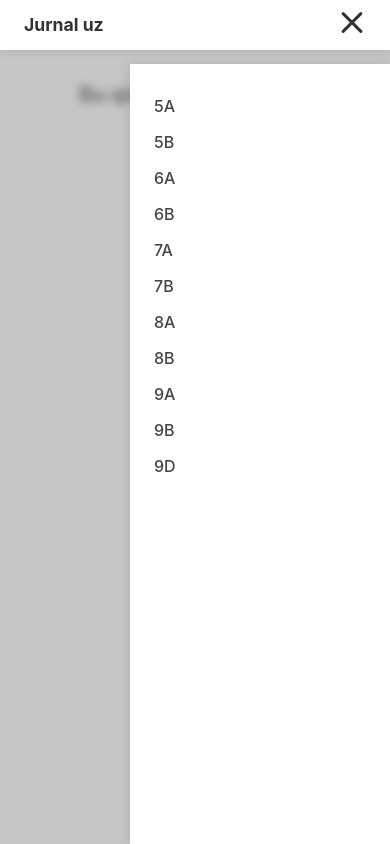
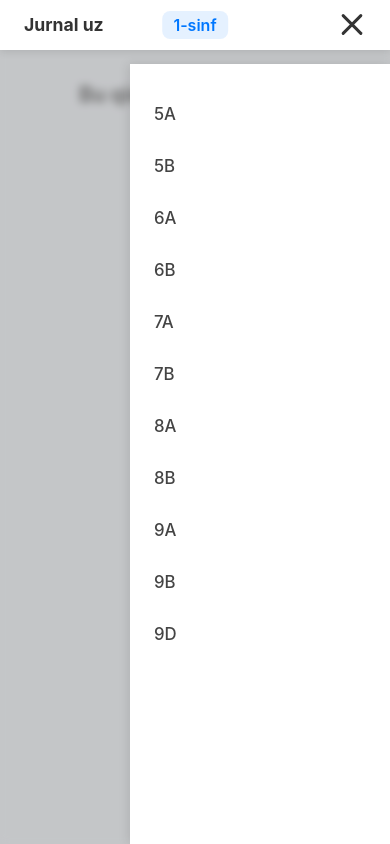
Before and after one commit to ibrohimovich884/jurnal-uz, a React (Vite) app: page /class/1 in a window 390 px wide. Both pictures are taken after a click on the button "Menyuni ochish". Built offline with nearby package versions, Linux system fonts and the light colour scheme.

Commit message:
update navbar design

```diff
--- a/src/components/Navbar.css
+++ b/src/components/Navbar.css
@@ -1,11 +1,27 @@
+/* === CSS VARIABLES === */
+:root {
+    --primary-color: #0077ff;
+    --text-color: #333;
+    --text-secondary: #444;
+    --white: #ffffff;
+    --shadow: rgba(0, 0, 0, 0.1);
+    --overlay: rgba(0, 0, 0, 0.2);
+    --navbar-height: 64px;
+}
+
 /* === GLOBAL NAVBAR STYLE === */
 .navbar {
-    background: #ffffff;
-    box-shadow: 0 2px 8px rgba(0, 0, 0, 0.1);
+    background: var(--white);
+    box-shadow: 0 2px 8px var(--shadow);
     position: sticky;
     top: 0;
     z-index: 1000;
     width: 100%;
+    transition: box-shadow 0.3s ease;
+}
+
+.navbar.scrolled {
+    box-shadow: 0 4px 12px var(--shadow);
 }
 
 /* Navbar container */
@@ -16,6 +32,7 @@
     display: flex;
     align-items: center;
     justify-content: space-between;
+    position: relative;
 }
 
 /* Logo styling */
@@ -25,19 +42,40 @@
     justify-content: center;
     font-size: 1.3rem;
     font-weight: 700;
-    color: #333;
+    color: var(--text-color);
     text-decoration: none;
     transition: color 0.3s ease;
-}
-
-.logo img {
-    width: 24px;
-    height: 24px;
-    margin-right: 0.5rem;
+    z-index: 10;
 }
 
 .logo:hover {
-    color: #0077ff;
+    color: var(--primary-color);
+}
+
+/* Hozirgi sinf ko'rsatish (faqat mobile) */
+.current-class-mobile {
+    display: none;
+    position: absolute;
+    left: 50%;
+    transform: translateX(-50%);
+    font-size: 1.1rem;
+    font-weight: 600;
+    color: var(--primary-color);
+    background: rgba(0, 119, 255, 0.1);
+    padding: 0.3rem 0.8rem;
+    border-radius: 8px;
+    animation: fadeIn 0.3s ease;
+}
+
+@keyframes fadeIn {
+    from {
+        opacity: 0;
+        transform: translateX(-50%) translateY(-5px);
+    }
+    to {
+        opacity: 1;
+        transform: translateX(-50%) translateY(0);
+    }
 }
 
 /* Navigation links (desktop view) */
@@ -48,15 +86,16 @@
 
 .nav-link {
     text-decoration: none;
-    color: #444;
+    color: var(--text-secondary);
     font-weight: 500;
     font-size: 1rem;
     position: relative;
     transition: color 0.3s ease;
 }
 
-.nav-link:hover {
-    color: #0077ff;
+.nav-link:hover,
+.nav-link.active {
+    color: var(--primary-color);
 }
 
 .nav-link::after {
@@ -66,14 +105,14 @@
     left: 0;
     width: 0%;
     height: 2px;
-    background: #0077ff;
+    background: var(--primary-color);
     transition: width 0.3s ease;
 }
 
-.nav-link:hover::after {
+.nav-link:hover::after,
+.nav-link.active::after {
     width: 100%;
 }
-
 
 /* === HAMBURGER MENU (mobile) === */
 .menu-toggle {
@@ -86,48 +125,21 @@
     border: none;
     cursor: pointer;
     padding: 0;
-    z-index: 2000;
+    z-index: 1100;
 }
 
 .menu-toggle span {
-    background: #333;
+    background: var(--text-color);
     height: 3px;
     width: 100%;
     border-radius: 2px;
     margin-bottom: 4px;
-    transition: 0.3s ease;
+    transition: all 0.3s ease;
 }
 
-/* === ACTIVE NAVIGATION LINK === */
-.nav-link.active {
-    color: #0077ff;
+.menu-toggle span:last-child {
+    margin-bottom: 0;
 }
-
-.nav-link.active::after {
-    width: 100%;
-    background: #0077ff;
-}
-
-/* === BLUR OVERLAY (when menu opens) === */
-.blur-overlay {
-    position: fixed;
-    top: 0;
-    left: 0;
-    width: 100%;
-    height: 100%;
-    backdrop-filter: blur(4px);
-    background: rgba(0, 0, 0, 0.2);
-    z-index: 20;
-    opacity: 0;
-    pointer-events: none;
-    transition: opacity 0.3s ease;
-}
-
-.blur-overlay.active {
-    opacity: 1;
-    pointer-events: all;
-}
-
 
 /* Animation for active state */
 .menu-toggle.active span:nth-child(1) {
@@ -142,30 +154,77 @@
     transform: translateY(-7px) rotate(-45deg);
 }
 
+/* === BLUR OVERLAY (when menu opens) === */
+.blur-overlay {
+    position: fixed;
+    top: 0;
+    left: 0;
+    width: 100%;
+    height: 100%;
+    backdrop-filter: blur(4px);
+    background: var(--overlay);
+    z-index: 999;
+    opacity: 0;
+    pointer-events: none;
+    transition: opacity 0.3s ease;
+}
+
+.blur-overlay.active {
+    opacity: 1;
+    pointer-events: all;
+}
+
 /* === MOBILE RESPONSIVE DESIGN === */
 @media (max-width: 768px) {
+    /* Hozirgi sinfni ko'rsatish */
+    .current-class-mobile {
+        display: block;
+    }
+
     .nav-links {
         position: fixed;
-        top: 64px;
+        top: var(--navbar-height);
         right: -100%;
         flex-direction: column;
-        background: #fff;
+        background: var(--white);
         width: 60%;
         max-width: 260px;
-        height: calc(100vh - 64px);
+        height: calc(100vh - var(--navbar-height));
+        height: calc(100dvh - var(--navbar-height)); /* Dynamic viewport height */
         padding: 2rem 1.5rem;
         gap: 1rem;
-        box-shadow: -2px 0 10px rgba(0, 0, 0, 0.1);
+        box-shadow: -2px 0 10px var(--shadow);
         transition: right 0.3s ease;
+        overflow-y: auto;
     }
 
     .nav-links.open {
         right: 0;
-        z-index: 9999999999;
+        z-index: 1050;
     }
 
     .menu-toggle {
         display: flex;
+    }
+
+    /* Mobile'da nav-link styling */
+    .nav-link {
+        padding: 0.5rem 0;
+        font-size: 1.05rem;
+    }
+
+    .nav-link::after {
+        bottom: 0;
+        left: -1.5rem;
+        width: 3px;
+        height: 0;
+        transition: height 0.3s ease;
+    }
+
+    .nav-link:hover::after,
+    .nav-link.active::after {
+        width: 3px;
+        height: 100%;
     }
 }
 
@@ -178,4 +237,23 @@
     .nav-links {
         width: 70%;
     }
+
+    .current-class-mobile {
+        font-size: 1rem;
+        padding: 0.25rem 0.7rem;
+    }
 }
+
+/* Focus states for accessibility */
+.nav-link:focus-visible,
+.menu-toggle:focus-visible,
+.logo:focus-visible {
+    outline: 2px solid var(--primary-color);
+    outline-offset: 4px;
+    border-radius: 4px;
+}
+
+/* Smooth scrolling */
+html {
+    scroll-behavior: smooth;
+}
--- a/src/components/Navbar.jsx
+++ b/src/components/Navbar.jsx
@@ -1,36 +1,96 @@
-import { useState } from "react";
-import { NavLink } from "react-router";
+import { useState, useEffect } from "react";
+import { NavLink, useLocation } from "react-router";
 import "./Navbar.css";
+
+const CLASSES = [
+  "5a", "5b",
+  "6a", "6b",
+  "7a", "7b",
+  "8a", "8b",
+  "9a", "9b", "9d"
+];
 
 export default function Navbar() {
   const [menuOpen, setMenuOpen] = useState(false);
+  const [scrolled, setScrolled] = useState(false);
+  const location = useLocation();
 
-  const classes = [
-    "5a", "5b",
-    "6a", "6b",
-    "7a", "7b",
-    "8a", "8b",
-    "9a", "9b", "9d"
-  ];
+  // Scroll holatini kuzatish
+  useEffect(() => {
+    const handleScroll = () => {
+      setScrolled(window.scrollY > 20);
+    };
+
+    window.addEventListener("scroll", handleScroll);
+    return () => window.removeEventListener("scroll", handleScroll);
+  }, []);
+
+  // Menu ochiq bo'lganda body scroll'ni o'chirish
+  useEffect(() => {
+    if (menuOpen) {
+      document.body.style.overflow = "hidden";
+    } else {
+      document.body.style.overflow = "unset";
+    }
+
+    return () => {
+      document.body.style.overflow = "unset";
+    };
+  }, [menuOpen]);
+
+  // Escape tugmasi bilan menuni yopish
+  useEffect(() => {
+    const handleEscape = (e) => {
+      if (e.key === "Escape" && menuOpen) {
+        setMenuOpen(false);
+      }
+    };
+
+    document.addEventListener("keydown", handleEscape);
+    return () => document.removeEventListener("keydown", handleEscape);
+  }, [menuOpen]);
+
+  // Route o'zgarganda menuni yopish
+  useEffect(() => {
+    setMenuOpen(false);
+  }, [location]);
+
+  // Hozirgi sinfni aniqlash
+  const getCurrentClass = () => {
+    const match = location.pathname.match(/\/class\/(\w+)/);
+    return match ? match[1].toUpperCase() : null;
+  };
+
+  const currentClass = getCurrentClass();
 
   return (
     <>
-      <header className="navbar">
+      <header className={`navbar ${scrolled ? "scrolled" : ""}`}>
         <div className="nav-container">
 
           {/* LOGO */}
           <NavLink
             to="/"
             className="logo"
-            onClick={() => setMenuOpen(false)}
+            aria-label="Bosh sahifa"
           >
             Jurnal uz
           </NavLink>
+
+          {/* MOBILE: Hozirgi sinf ko'rsatish */}
+          {currentClass && (
+            <div className="current-class-mobile">
+              {currentClass}-sinf
+            </div>
+          )}
 
           {/* HAMBURGER BUTTON */}
           <button
             className={`menu-toggle ${menuOpen ? "active" : ""}`}
             onClick={() => setMenuOpen(!menuOpen)}
+            aria-label={menuOpen ? "Menyuni yopish" : "Menyuni ochish"}
+            aria-expanded={menuOpen}
+            aria-controls="nav-menu"
           >
             <span></span>
             <span></span>
@@ -38,15 +98,19 @@ export default function Navbar() {
           </button>
 
           {/* NAV LINKS */}
-          <nav className={`nav-links ${menuOpen ? "open" : ""}`}>
-            {classes.map((cls) => (
+          <nav
+            id="nav-menu"
+            className={`nav-links ${menuOpen ? "open" : ""}`}
+            role="navigation"
+            aria-label="Asosiy navigatsiya"
+          >
+            {CLASSES.map((cls) => (
               <NavLink
                 key={cls}
                 to={`/class/${cls}`}
                 className={({ isActive }) =>
                   "nav-link" + (isActive ? " active" : "")
                 }
-                onClick={() => setMenuOpen(false)}
               >
                 {cls.toUpperCase()}
               </NavLink>
@@ -59,6 +123,7 @@ export default function Navbar() {
       <div
         className={`blur-overlay ${menuOpen ? "active" : ""}`}
         onClick={() => setMenuOpen(false)}
+        aria-hidden="true"
       ></div>
     </>
   );
```
